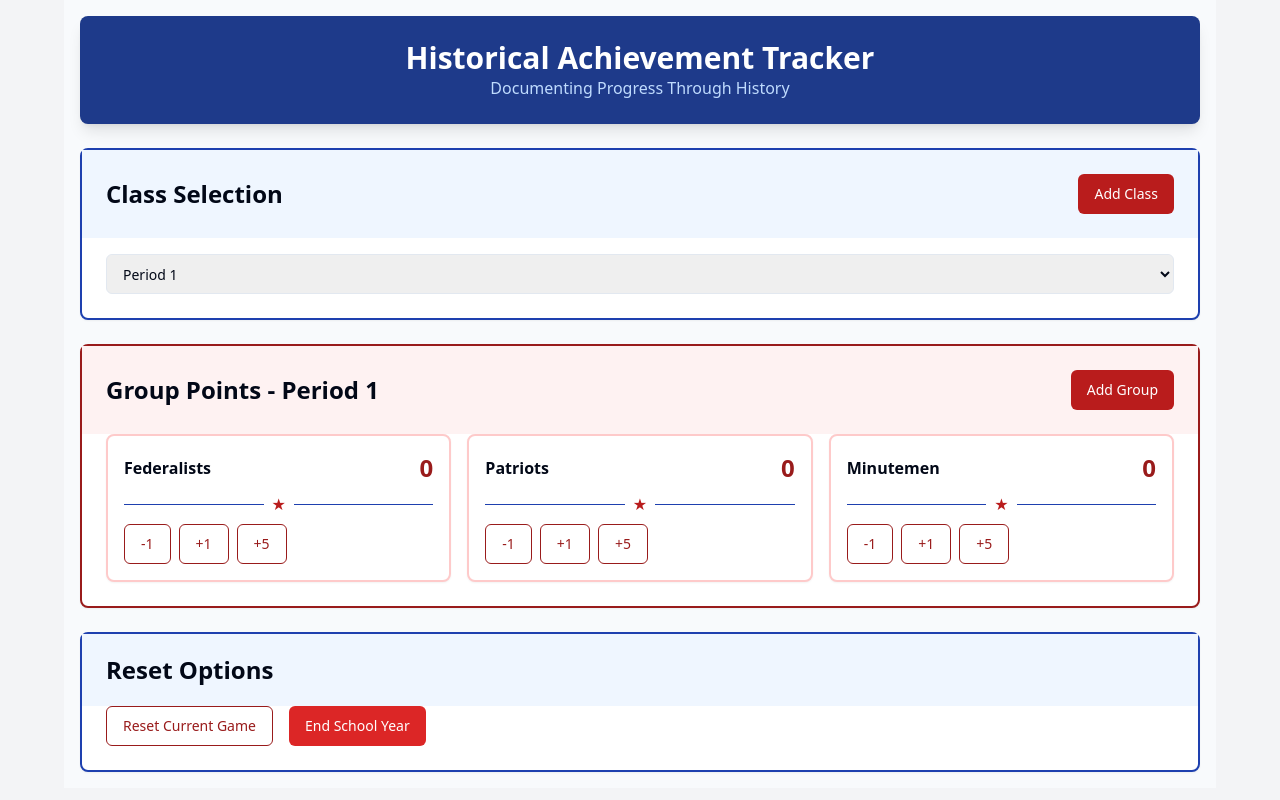
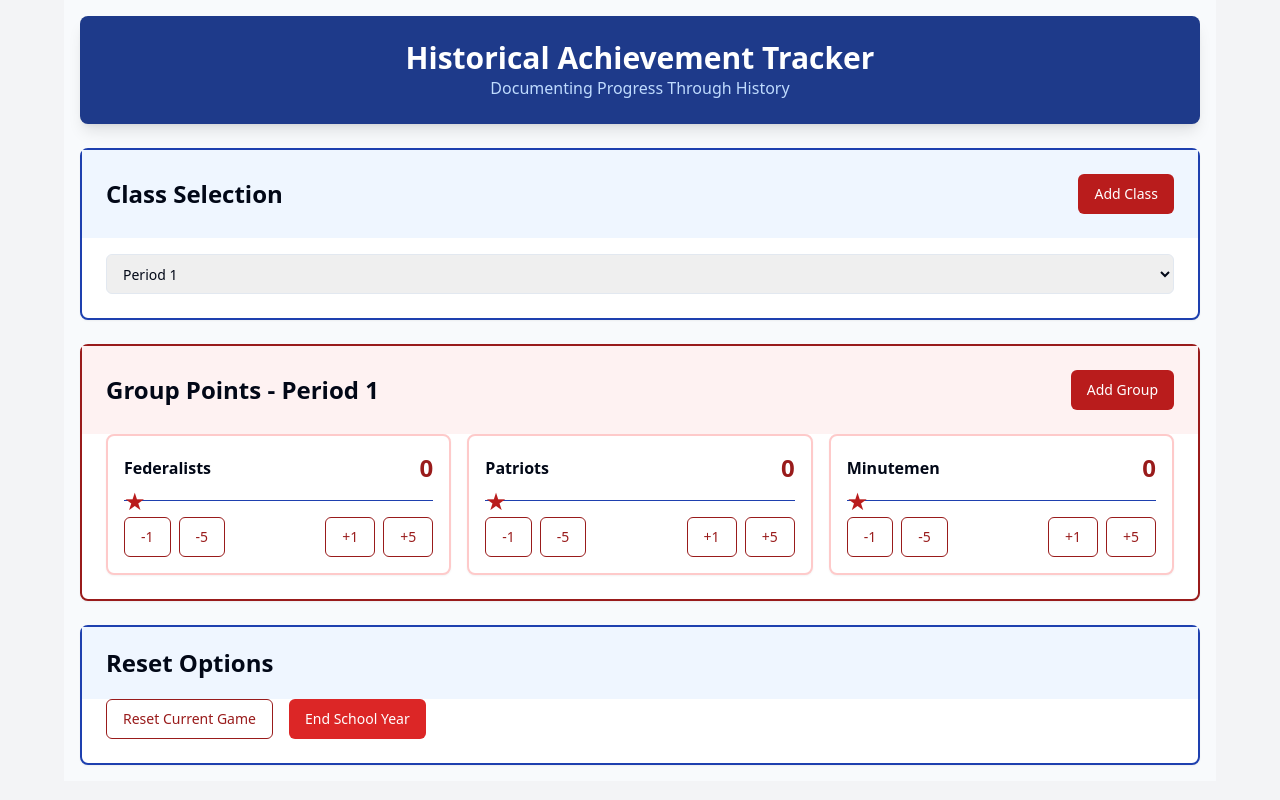
Before and after one commit to rzeedyk/history-points-tracker, a React (Vite) app: page / in a window 1280 px wide. Built offline with nearby package versions, Linux system fonts and the light colour scheme.

Commit message:
Update PointsTracker.tsx

```diff
--- a/src/components/PointsTracker.tsx
+++ b/src/components/PointsTracker.tsx
@@ -298,21 +298,29 @@ const PointsTracker = () => {
         {group.name}
       </h3>
     )}
-            <div className="relative">
-              <div
-                className="absolute inset-0 bg-red-100 rounded-full transition-all duration-1000 ease-out"
-                style={{
-                  width: `${Math.min(100, group.points)}px`,
-                  height: '100%',
-                  transform: `scale(${1 + group.points * 0.01})`
-                }}
-              />
-              <span className="text-2xl font-bold text-red-800 relative z-10 transition-all duration-300 transform hover:scale-110">
+    <span className="text-2xl font-bold text-red-800">
       {group.points}
     </span>
   </div>
+
+  {/* Animated Star Divider */}
+  <div className="relative flex items-center my-4">
+    <div className="h-px bg-blue-800 flex-1" />
+    <div
+      className="absolute w-full transition-all duration-500 ease-out"
+      style={{
+        left: `${Math.min(Math.max(group.points, -100), 100) / 2 + 50}%`,
+        transform: `translateX(-50%) scale(${1 + Math.abs(group.points) * 0.01})`
+      }}
+    >
+      <div className="text-red-700 text-2xl">★</div>
     </div>
-          <StarDivider />
+    <div className="h-px bg-blue-800 flex-1" />
+  </div>
+
+  {/* Buttons with spacing */}
+  <div className="flex justify-between mt-4">
+    {/* Negative points group */}
     <div className="flex gap-2">
       <Button
         onClick={() => adjustPoints('group', group.id, -1)}
@@ -321,6 +329,17 @@ const PointsTracker = () => {
       >
         -1
       </Button>
+      <Button
+        onClick={() => adjustPoints('group', group.id, -5)}
+        variant="outline"
+        className="border-red-800 text-red-800 hover:bg-red-50 transform transition hover:scale-105"
+      >
+        -5
+      </Button>
+    </div>
+
+    {/* Positive points group */}
+    <div className="flex gap-2">
       <Button
         onClick={() => adjustPoints('group', group.id, 1)}
         variant="outline"
@@ -335,6 +354,7 @@ const PointsTracker = () => {
       >
         +5
       </Button>
+    </div>
   </div>
 </div>
       ))}
```
Lines whose indentation alone changed are shown as unchanged.
